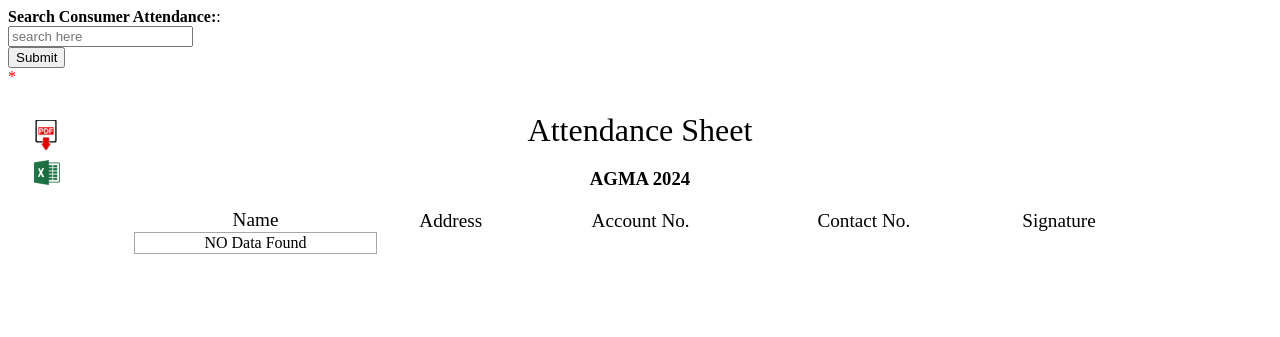
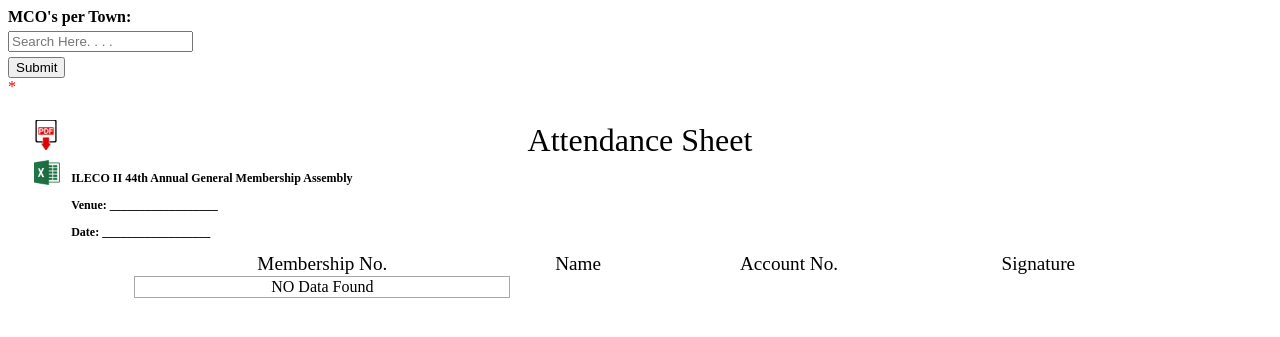
Before and after one commit to mrclutchburner/DigitalSignature, a PHP site: page /display.php in a window 1280 px wide. Shown: the top 337 px of the page. Run offline with PHP 8.4, Linux system fonts and the light colour scheme.

Commit message:
update for seach bar

```diff
--- a/display.php
+++ b/display.php
@@ -15,7 +15,7 @@
 	}
 	else
 	{
-		$searchErr = "Please enter the information";
+		$searchErr = "Please enter MCO's Town to Generate PDF File";
 	}
 
 }
@@ -29,11 +29,11 @@
             <form class="form-horizontal" action="#" method="post">
                 <div class="row">
                     <div class="form-group">
-                        <label class="control-label col-sm-4" for="email"><b>Search Consumer Attendance:</b>:</label>
-                        <div class="col-sm-4">
-                        <input type="text" class="form-control" name="search" placeholder="search here">
+                        <label class="control-label col-sm-4" for="email"><b>MCO's per Town:</b></label>
+                            <div class="col-md-4" style="padding-top: 5px;">
+                                <input type="text" class="form-control" name="search" placeholder="Search Here. . . .">
                             </div>
-                        <div class="col-sm-2">
+                        <div class="col-sm-2" style="padding-top: 5px;">
                             <button type="submit" name="save" class="btn btn-success btn-sm">Submit</button>
                         </div>
                     </div>
@@ -43,23 +43,21 @@
 
                 </div>
             </form>
-
+        <h1 style="padding-top: 10px; text-align: center;">Attendance Sheet</h1>
         <img src="./upload/pdf.png" class="pdf_icon" onclick="generatePDF();"/>
             <a href="export.php" onClick=rec();>
                     <img src="./upload/excel.png" class="excel_icon" style="height: 25px; width: auto; padding-left: 8px;"/>
             </a>
 
         <div class="printable_area">
-			<h1 style="padding-top: 10px; text-align: center;">Attendance Sheet</h1>
-			<h3 style="padding-top: 0px; text-align:center; align-items:center;">AGMA 2024</h3>
+            <h3 style="padding-left: 5%; font-size: 12px;">ILECO II 44th Annual General Membership Assembly</h3>
+			<h3 style="padding-left: 5%; font-size: 12px;">Venue: __________________</h3>
+            <h3 style="padding-left: 5%; font-size: 12px;">Date: __________________</h3>
             <table>
-
                 <div class="col-xl-12 col-lg-7">
 
                     <div class="card shadow mb-4">
-                    <div class="card-header py-3 d-flex flex-row align-items-center justify-content-between">
-
-                    </div>
+                        <div class="card-header py-3 d-flex flex-row align-items-center justify-content-between"></div>
                             <div class="card-body p-0">
                                 <div class="container my-3">
                                     <div class="table-responsive">
@@ -67,10 +65,9 @@
 
                                             <thead>
                                                 <tr>
+                                                <th scope="col">Membership No.</th>
                                                 <th scope="col">Name</th>
-									<th scope="col">Address</th>
                                                 <th scope="col">Account No.</th>
-									<th scope="col">Contact No.</th>
                                                 <th scope="col">Signature</th>
                                                 </tr>
                                             </thead>
@@ -86,10 +83,9 @@
 
                                                     echo "
                                                     <tr>
+                                                    <td>".$row['memnum']."</td>
                                                     <td>".$row['name']."</td>
-                                        <td>".$row['address']."</td>
                                                     <td>".$row['acctnum']."</td>
-                                        <td>".$row['contact']."</td>
                                                     <td><img src='".$row['signature_img']."'></td>
                                                     </tr>
                                                     ";
@@ -97,7 +93,7 @@
                                                 }
                                             }
                                             ?>
-
+                                    </div>
                                 </div>
 
                             </div>
@@ -106,6 +102,7 @@
                     </div>
                 </div>
             </table>
+
         </div>
 			<style>
             *{
--- a/export.php
+++ b/export.php
@@ -24,7 +24,7 @@
 $fileName = "AGMA2024_Attendance_" . date('Y-m-d') . ".xls";
 
 // Column names
-$fields = array('MCO Fullname', 'MCO Address', 'Account No.', 'Contact No.', 'Date/Time Register');
+$fields = array('Full Name', 'Address', 'Account No.', 'Contact No.', 'Date|Time');
 
 // Display column names as first row
 $excelData = implode("\t", array_values($fields)) . "\n";
--- a/index.php
+++ b/index.php
@@ -30,6 +30,10 @@
                     <div class="col-md-12">
                         <label for="name" class="form-label">Full Name:</label>
                         <input type="text" class="form-control" id="name" name="name" required>
+                    </div>
+                    <div class="col-md-12">
+                        <label for="memnum" class="form-label">Membership No.</label>
+                        <input type="text" class="form-control" id="memnum" name="memnum" required>
                     </div>
                     <div class="col-md-12">
                         <label for="address" class="form-label">Address:</label>
--- a/upload.php
+++ b/upload.php
@@ -5,8 +5,9 @@
 }
 if (isset($_POST['submit'])) {
     $name = $file = "";
-    if (isset($_POST['name']) && isset($_POST['address'])
+    if (isset($_POST['memnum']) && isset($_POST['name']) && isset($_POST['address'])
     && isset($_POST['acctnum']) && isset($_POST['contact']))  {
+        $memnum = $_POST['memnum'];
         $name = $_POST['name'];
         $address = $_POST['address'];
         $acctnum = $_POST['acctnum'];
@@ -29,6 +30,6 @@
 
 
 
-    $sql = "INSERT INTO employee_sign(name, address, acctnum, contact, signature_img) VALUES ('$name', '$address', '$acctnum', '$contact', '$file')";
+    $sql = "INSERT INTO employee_sign(memnum,name, address, acctnum, contact, signature_img) VALUES ('$memnum','$name', '$address', '$acctnum', '$contact', '$file')";
     $query = mysqli_query($con, $sql);
 }
```
Also changed, not shown: upload/Francis John A. Marcellana_65c1e36c1965b.png (deleted), upload/Francis John A. Marcellana_65c1e4e8e2337.png (deleted), upload/Francis John A. Marcellana_65c1e68f68ce8.png (deleted), upload/Francis John Marcellana_65cc5628395da.png (added), upload/Jane C. Gange_65cb1b9c65610.png (deleted), upload/Janus S. Cordova_65cad73aec750.png (deleted), upload/John Micheal Bucais_65c460cf890c3.png (deleted), upload/John Paul III_65c33a73b7a91.png (deleted), upload/Madmax G. Valdez_65cc5513eb168.png (added), upload/Mako G. Ortiz_65cb21981772b.png (deleted), upload/Mako G. Ortiz_65cb21efb9290.png (deleted), upload/Michelle S. Cordova_65cad3f52c0a2.png (deleted), upload/_65c1e430a4aa4.png (deleted), upload/_65c1e45b84913.png (deleted). Lines whose indentation alone changed are shown as unchanged.
